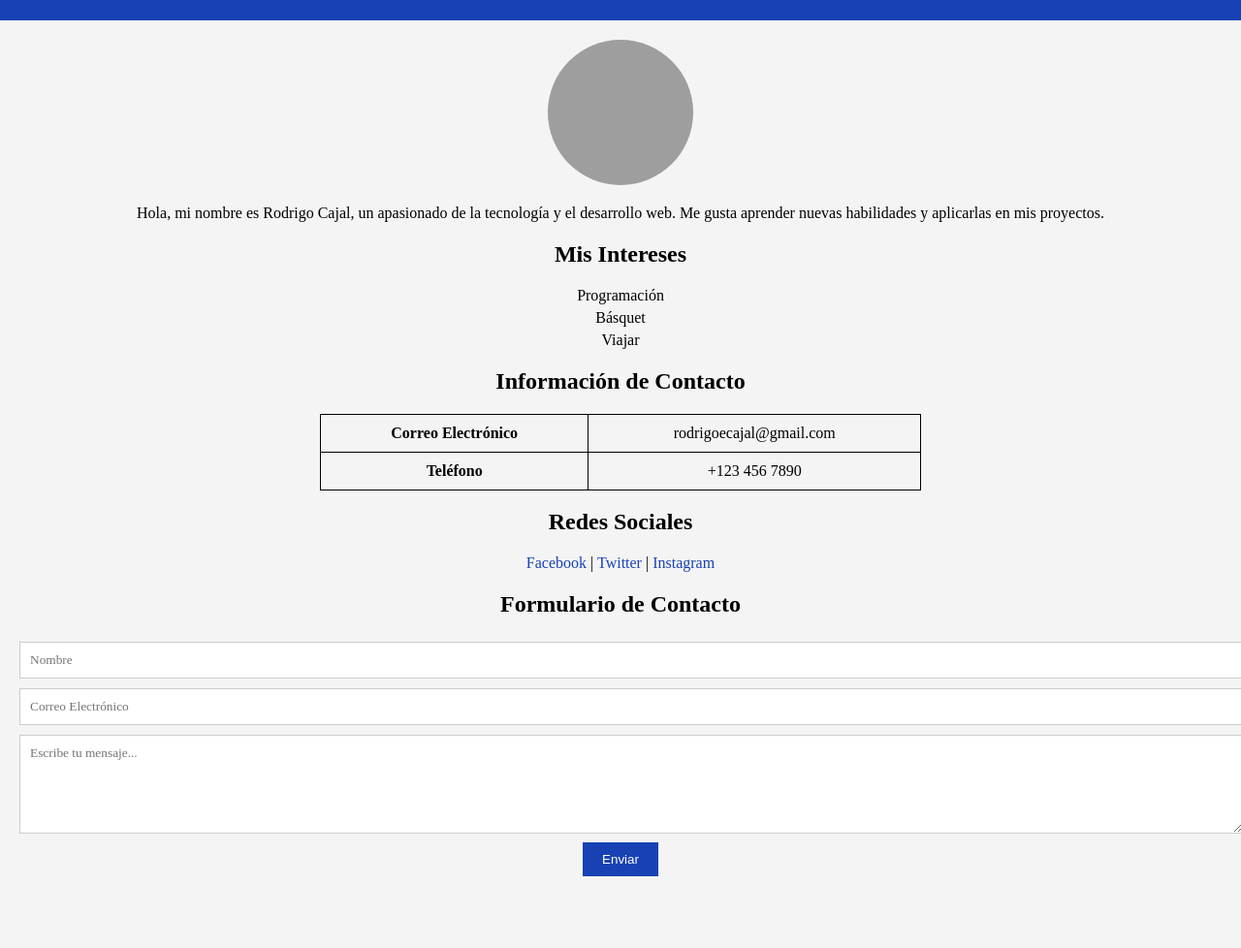
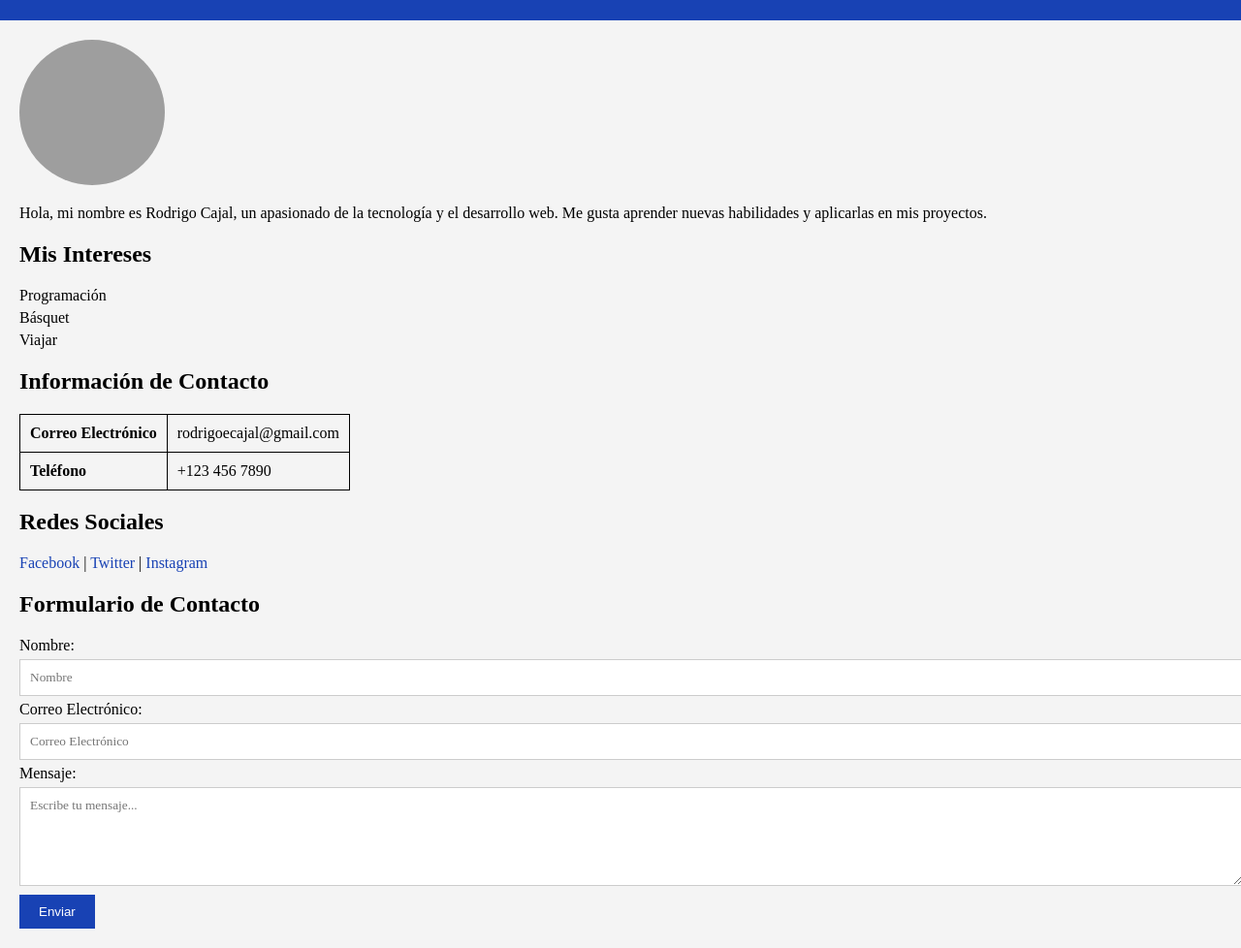
Before and after one commit to Rodrigo-Cajal/cajal-rodrigo-1tup5-2024, a plain HTML site: page index.html in a window 1280 px wide. Shown: the part 99-1077 px from the top of the page at 97% size. Before the commit the page ends 1023 px from the top, so only its background shows below. Drawn offline with Linux system fonts and the light colour scheme; grey boxes are pictures that could not be loaded.

Commit message:
correccion

```diff
--- a/index.html
+++ b/index.html
@@ -11,7 +11,7 @@
             margin: 0;
             padding: 0;
             background-color: #f4f4f4;
-            text-align: center;
+            text-align: left;
         }
         header {
             background-color: #1842b4;
@@ -34,9 +34,7 @@
             margin: 5px 0;
         }
         table {
-            margin: 0 auto;
             border-collapse: collapse;
-            width: 50%;
         }
         table, th, td {
             border: 1px solid black;
@@ -104,9 +102,15 @@
 
         <h2>Formulario de Contacto</h2>
         <form action="#" method="post">
-            <input type="text" name="nombre" placeholder="Nombre" required>
-            <input type="email" name="email" placeholder="Correo Electrónico" required>
-            <textarea name="mensaje" rows="5" placeholder="Escribe tu mensaje..." required></textarea>
+            <label for="nombre">Nombre:</label>
+            <input type="text" id="nombre" name="nombre" placeholder="Nombre" required>
+
+            <label for="email">Correo Electrónico:</label>
+            <input type="email" id="email" name="email" placeholder="Correo Electrónico" required>
+
+            <label for="mensaje">Mensaje:</label>
+            <textarea id="mensaje" name="mensaje" rows="5" placeholder="Escribe tu mensaje..." required></textarea>
+
             <button type="submit">Enviar</button>
         </form>
     </section>
```
